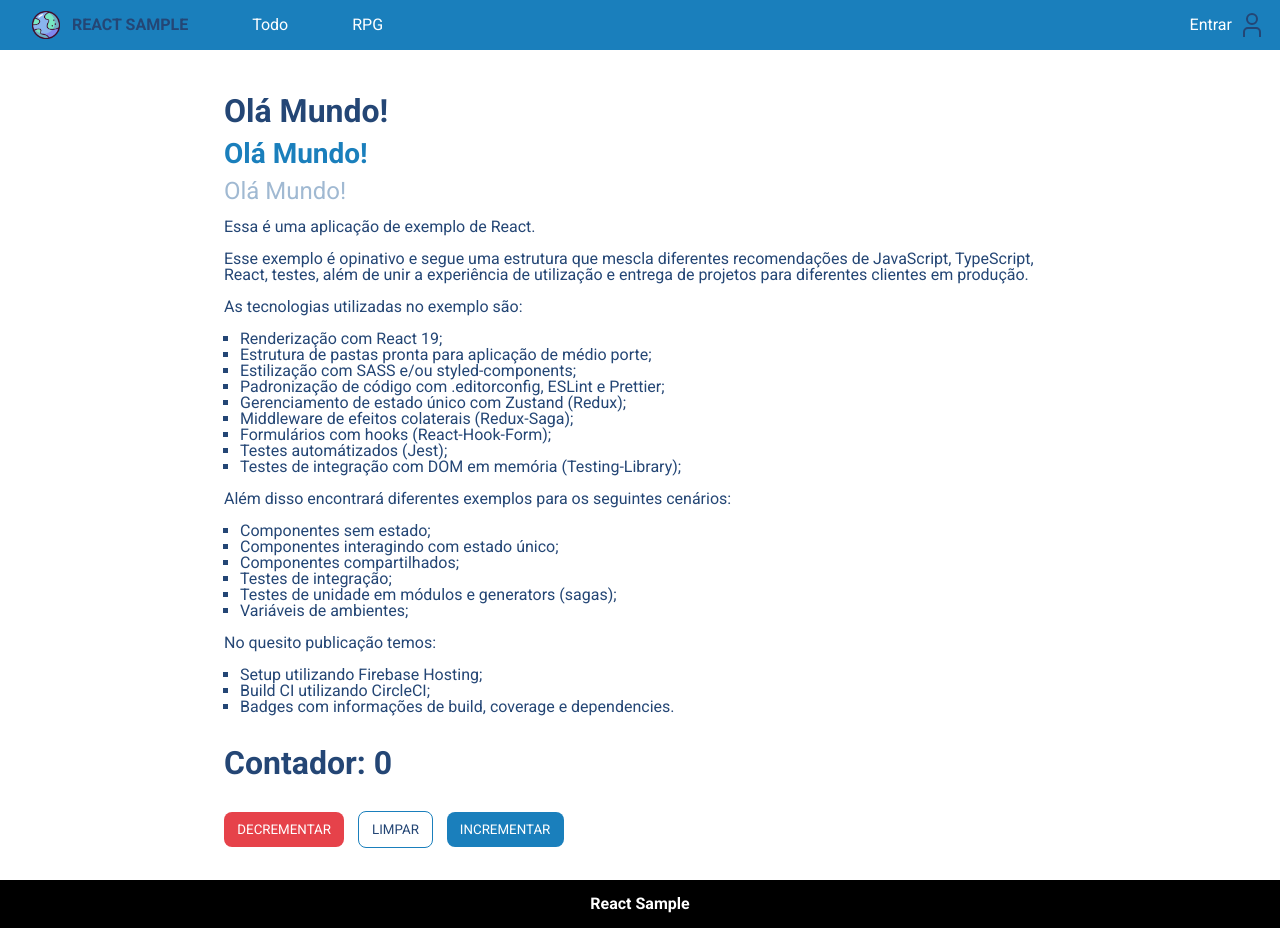
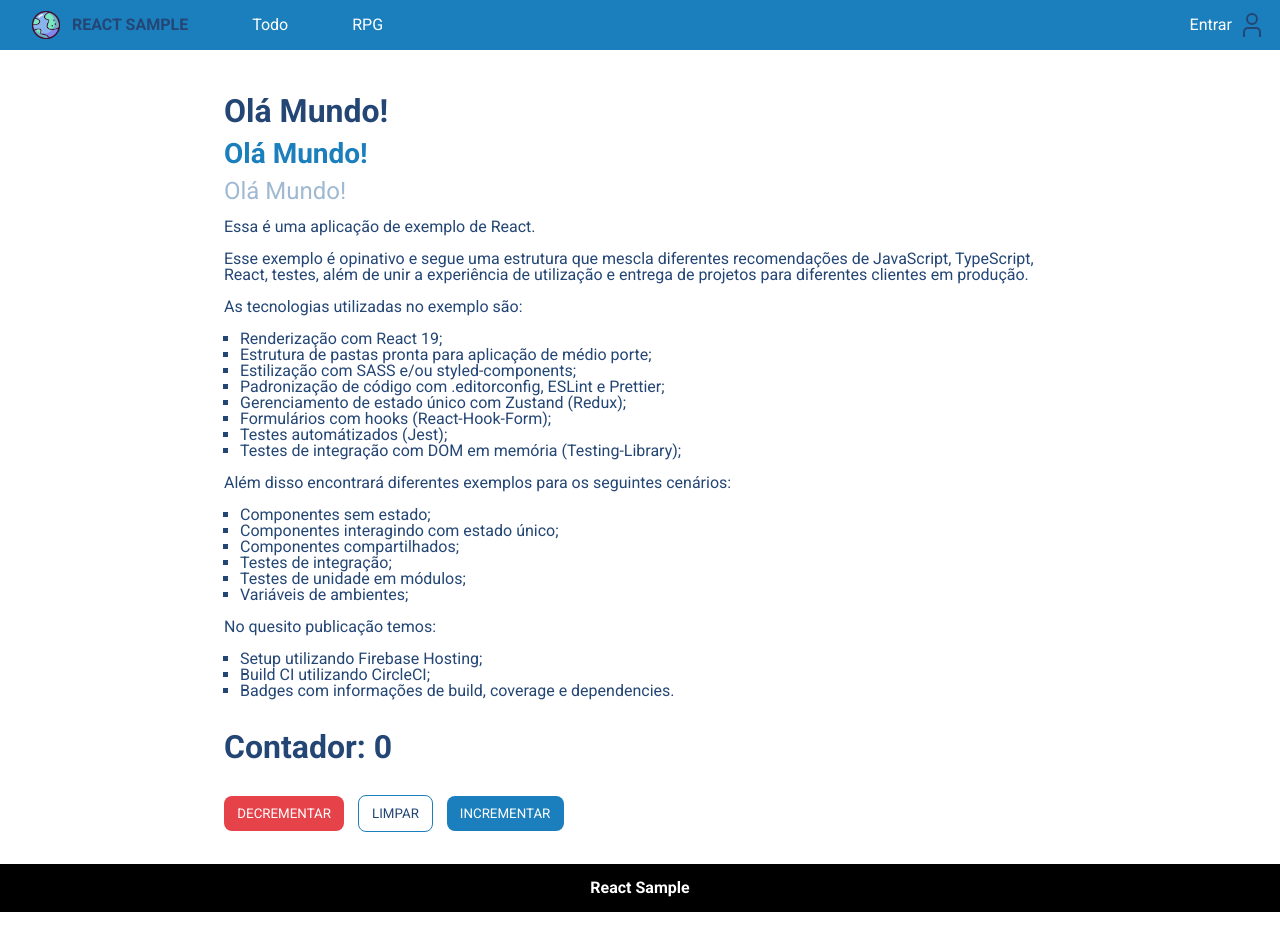
Before and after one commit to vitorspadacio/react-sample, a React (Vite) app: page / in a window 1280 px wide. Built offline with nearby package versions, Linux system fonts and the light colour scheme; no server answers.

Commit message:
chore: ajustes na descrição da home

```diff
--- a/src/features/home/HomePage/HomePage.tsx
+++ b/src/features/home/HomePage/HomePage.tsx
@@ -39,7 +39,6 @@ export default function () {
         <li>Estilização com SASS e/ou styled-components;</li>
         <li>Padronização de código com .editorconfig, ESLint e Prettier;</li>
         <li>Gerenciamento de estado único com Zustand (Redux);</li>
-        <li>Middleware de efeitos colaterais (Redux-Saga);</li>
         <li>Formulários com hooks (React-Hook-Form);</li>
         <li>Testes automátizados (Jest);</li>
         <li>Testes de integração com DOM em memória (Testing-Library);</li>
@@ -51,7 +50,7 @@ export default function () {
         <li>Componentes interagindo com estado único;</li>
         <li>Componentes compartilhados;</li>
         <li>Testes de integração;</li>
-        <li>Testes de unidade em módulos e generators (sagas);</li>
+        <li>Testes de unidade em módulos;</li>
         <li>Variáveis de ambientes;</li>
       </ul>
 
```
